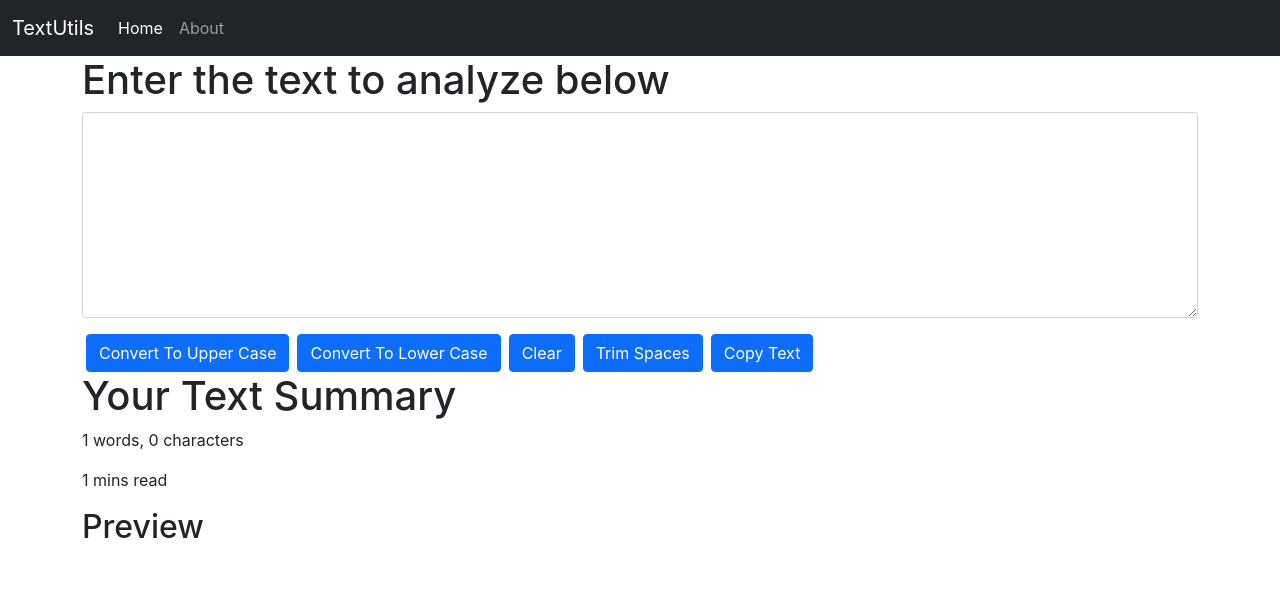
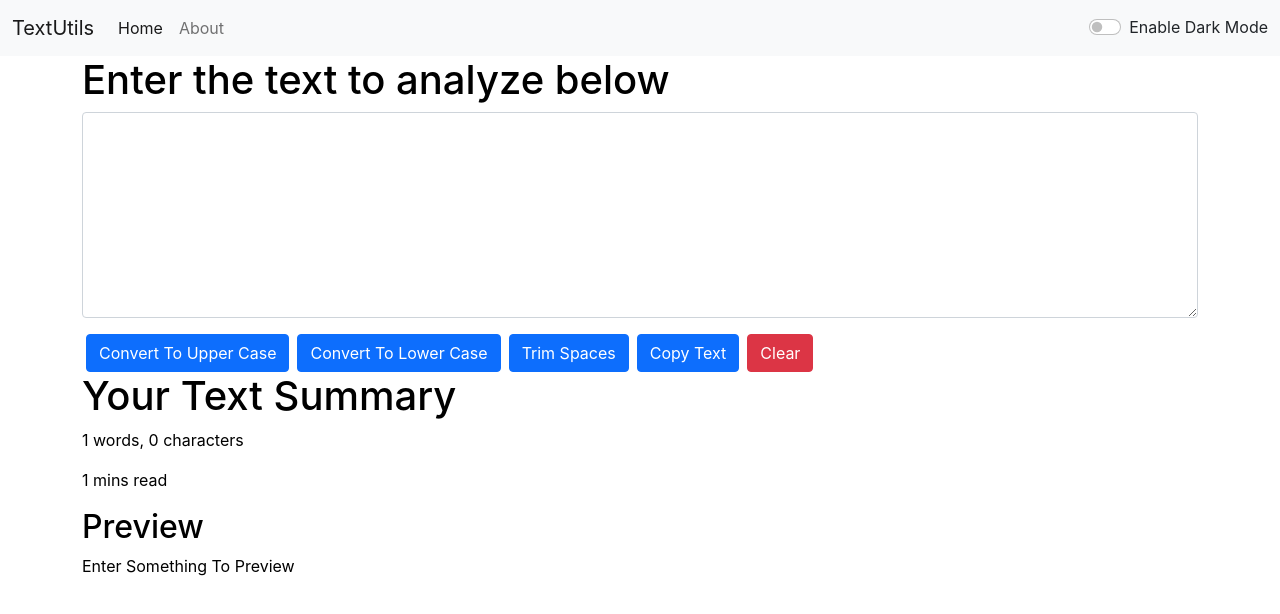
Before and after one commit to JoyontaSaha/text-utills, a React (Create React App) app: page / in a window 1280 px wide. Shown: the top 614 px of the page. Built offline with nearby package versions, Linux system fonts and the light colour scheme.

Commit message:
dark mode enabled

```diff
--- a/src/App.js
+++ b/src/App.js
@@ -2,12 +2,27 @@ import "./App.css";
 import About from "./components/About";
 import Navbar from "./components/Navbar";
 import TextForm from "./components/TextForm";
+import React, { useState } from 'react';
 
 function App() {
+  const [mode, setMode] = useState('light'); // whether dark mode is enabled or not
+
+  const toggleMode = () => {
+    if(mode === 'light') {
+      setMode('dark');
+      document.body.style.backgroundColor = "#111222";
+
+    } else {
+      setMode('light');
+      document.body.style.backgroundColor = "white";
+
+    }
+  }
+
   return (
     <>
-      <Navbar title="TextUtils" homeText="Home" aboutText="About" />
-      <TextForm heading="Enter the text to analyze below" />
+      <Navbar title="TextUtils" homeText="Home" aboutText="About" mode={mode} toggleMode={toggleMode}/>
+       <TextForm heading="Enter the text to analyze below"  mode={mode}/>
       {/* <About></About> */}
     </>
   );
--- a/src/components/Navbar.js
+++ b/src/components/Navbar.js
@@ -1,39 +1,66 @@
-import React from 'react'
-import PropTypes from 'prop-types'
+import React from "react";
+import PropTypes from "prop-types";
 
-
-export default function Navbar (props) {
+export default function Navbar(props) {
   return (
     <div>
-            <nav className="navbar navbar-expand-lg navbar-dark bg-dark">
+      <nav
+        className={`navbar navbar-expand-lg navbar-${props.mode} bg-${props.mode}`}
+      >
         <div className="container-fluid">
-                    <a className="navbar-brand" href="/">{props.title}</a>
+          <a className="navbar-brand" href="/">
+            {props.title}
+          </a>
           <div className="collapse navbar-collapse" id="navbarSupportedContent">
             <ul className="navbar-nav me-auto mb-2 mb-lg-0">
               <li className="nav-item">
-                                <a className="nav-link active" aria-current="page" href="/">{props.homeText}</a>
+                <a className="nav-link active" aria-current="page" href="/">
+                  {props.homeText}
+                </a>
               </li>
               <li className="nav-item">
-                                <a className="nav-link" href="/">{props.aboutText}</a>
+                <a className="nav-link" href="/">
+                  {props.aboutText}
+                </a>
               </li>
             </ul>
+            <div
+              className={`form-check form-switch text-${
+                props.mode === "light" ? "dark" : "light"
+              }`}
+            >
+              <input
+                onClick={props.toggleMode}
+                className="form-check-input"
+                type="checkbox"
+                role="switch"
+                id="flexSwitchCheckDefault"
+              />
+              <label
+                className="form-check-label"
+                htmlFor="flexSwitchCheckDefault"
+              >
+                {props.mode === "light"
+                  ? "Enable Dark Mode"
+                  : "Disable Dark Mode"}
+              </label>
+            </div>
           </div>
         </div>
       </nav>
     </div>
-    )
+  );
 }
-
 
 Navbar.propTypes = {
   title: PropTypes.string.isRequired,
   homeText: PropTypes.string.isRequired,
-    aboutText: PropTypes.string.isRequired
+  aboutText: PropTypes.string.isRequired,
 };
 
 // Specifies the default values for props:
 Navbar.defaultProps = {
-    title: 'Text',
-    homeText: 'Home Default',
-    aboutText: 'About Default'
+  title: "Text",
+  homeText: "Home Default",
+  aboutText: "About Default",
 };
--- a/src/components/TextForm.js
+++ b/src/components/TextForm.js
@@ -16,9 +16,9 @@ export default function TextForm(props) {
     setText("");
   };
 
-  const handleSpacesClick = () => {
-    console.log("handleSpacesClick");
-    setText(text.trim());
+  const handleExtraSpacesClick = () => {
+    console.log("handleExtraSpacesClick");
+    setText(text.split(/[ ]+/).join(""));
   };
 
   const handleOnChange = (event) => {
@@ -44,11 +44,12 @@ export default function TextForm(props) {
   const [text, setText] = useState("");
 
   return (
-    <>
+    <div style={{color: props.mode === "light" ? "black" : "white"}}>
       <div className="container">
         <h1>{props.heading}</h1>
         <div className="mb-3">
           <textarea
+            style={{background: props.mode === "light" ? "white" : "grey", color: props.mode === "light" ? "black" : "white"}}
             className="form-control"
             value={text}
             onChange={handleOnChange}
@@ -62,14 +63,14 @@ export default function TextForm(props) {
         <button className="btn btn-primary mx-1" onClick={handleLoClick}>
           Convert To Lower Case
         </button>
-        <button className="btn btn-primary mx-1" onClick={handleClearClick}>
-          Clear
-        </button>
-        <button className="btn btn-primary mx-1" onClick={handleSpacesClick}>
+        <button className="btn btn-primary mx-1" onClick={handleExtraSpacesClick}>
           Trim Spaces
         </button>
         <button className="btn btn-primary mx-1" onClick={handleCopyTextClick}>
           Copy Text
+        </button>
+        <button className="btn btn-danger mx-1" onClick={handleClearClick}>
+          Clear
         </button>
       </div>
 
@@ -80,8 +81,8 @@ export default function TextForm(props) {
         </p>
         <p>{Math.ceil(0.008 * text.split(" ").length)} mins read</p>
         <h2>Preview</h2>
-        <p>{text}</p>
+        <p>{text.length > 1 ? text : 'Enter Something To Preview'}</p>
       </div>
-    </>
+    </div>
   );
 }
```
Lines whose indentation alone changed are shown as unchanged.
